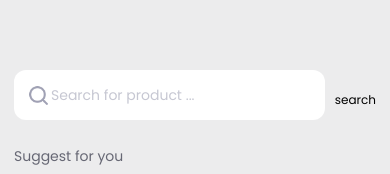
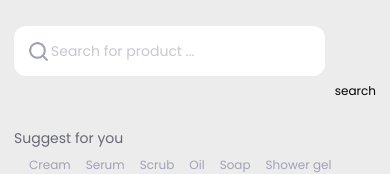
Before and after one commit to kebzin/sasce, a React Native app: screen /Search in a window 390 px wide. Shown: the top 174 px of the page. Built offline with nearby package versions, Linux system fonts and the light colour scheme; no server answers; the database is empty.

Commit message:
platform specefic
Signed-off-by: kebzin <honorablewaiga@gmail.com>

```diff
--- a/lib/Helpers/FilterHelper.js
+++ b/lib/Helpers/FilterHelper.js
@@ -11,7 +11,7 @@ export const filterItemsByCategory = (items, category, ItemList) => {
     return ItemList; // Set filter to entire ItemList data if category is "All Category"
   } else {
     return items.filter(
-      (item) => item.category.toLowerCase() === lowerCaseCategory
+      (item) => item.category?.toLowerCase() === lowerCaseCategory
     );
   }
 };
--- a/screens/search/Search.js
+++ b/screens/search/Search.js
@@ -70,11 +70,13 @@ const Search = () => {
     <View
       style={{
         paddingTop:
-          Platform.OS === "android" ? StatusBar.currentHeight + 10 : null,
+          Platform.OS === "android"
+            ? StatusBar.currentHeight + 10
+            : statusbar.currentHeight + 10,
         paddingHorizontal: SIZES.padding - 10,
         backgroundColor: COLORS.grey08,
         flex: 1,
-        paddingBottom:250
+        paddingBottom: 250,
       }}
     >
       <View
@@ -89,7 +91,7 @@ const Search = () => {
         }}
       >
         <InputField
-          containerStyle={{ flex: 1 , paddingTop:70}}
+          containerStyle={{ flex: 1 }}
           value={search}
           onChange={(text) => setSearch(text)}
           Placeholder={"Search for product ..."}
@@ -105,14 +107,14 @@ const Search = () => {
         <TextButton
           onPress={handleSearch}
           contentContainerStyle={{
-
-            paddingTop:10,
-           backgroundColor:'WHITE'
-
+            paddingTop: 10,
+            backgroundColor: "WHITE",
           }}
           label={"search"}
           labelStyle={{
-            ...FONTS.body5, paddingTop:70,color:"black"
+            ...FONTS.body5,
+            paddingTop: 70,
+            color: "black",
           }}
         />
       </View>
```
